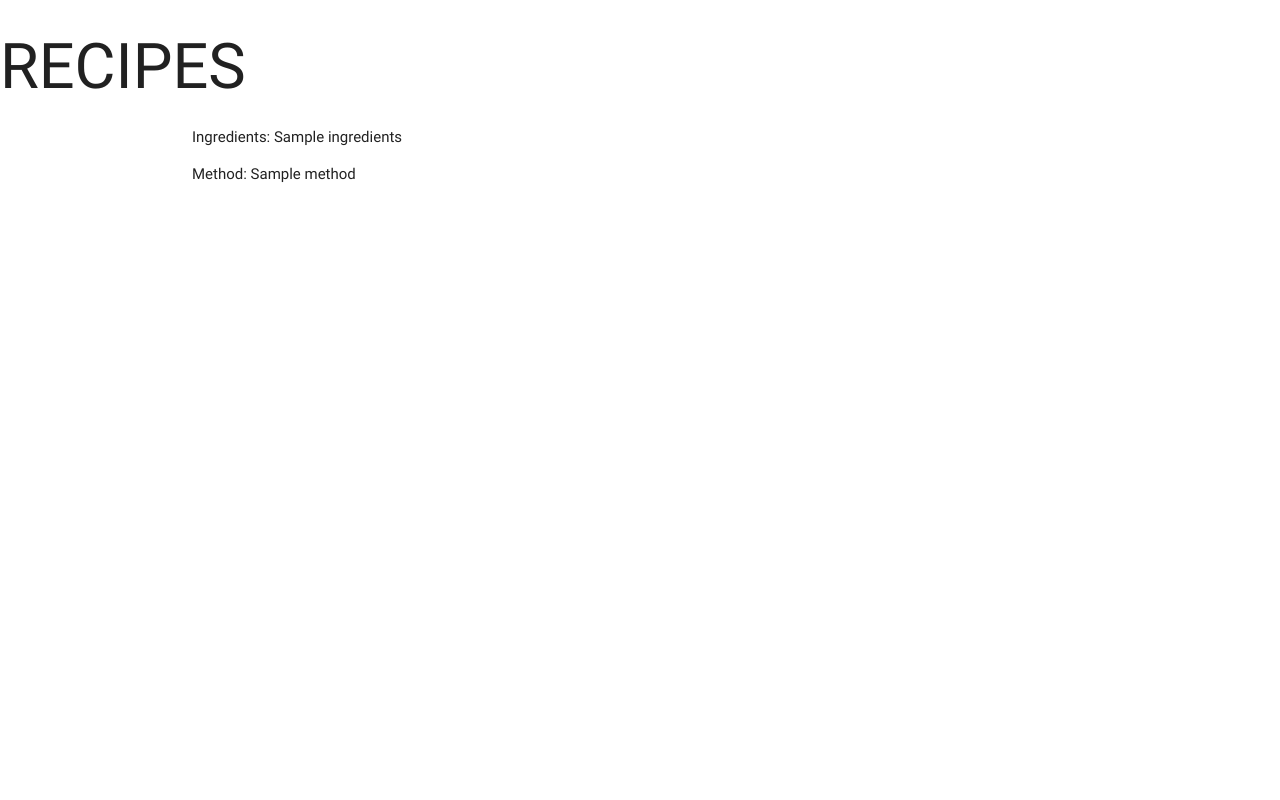
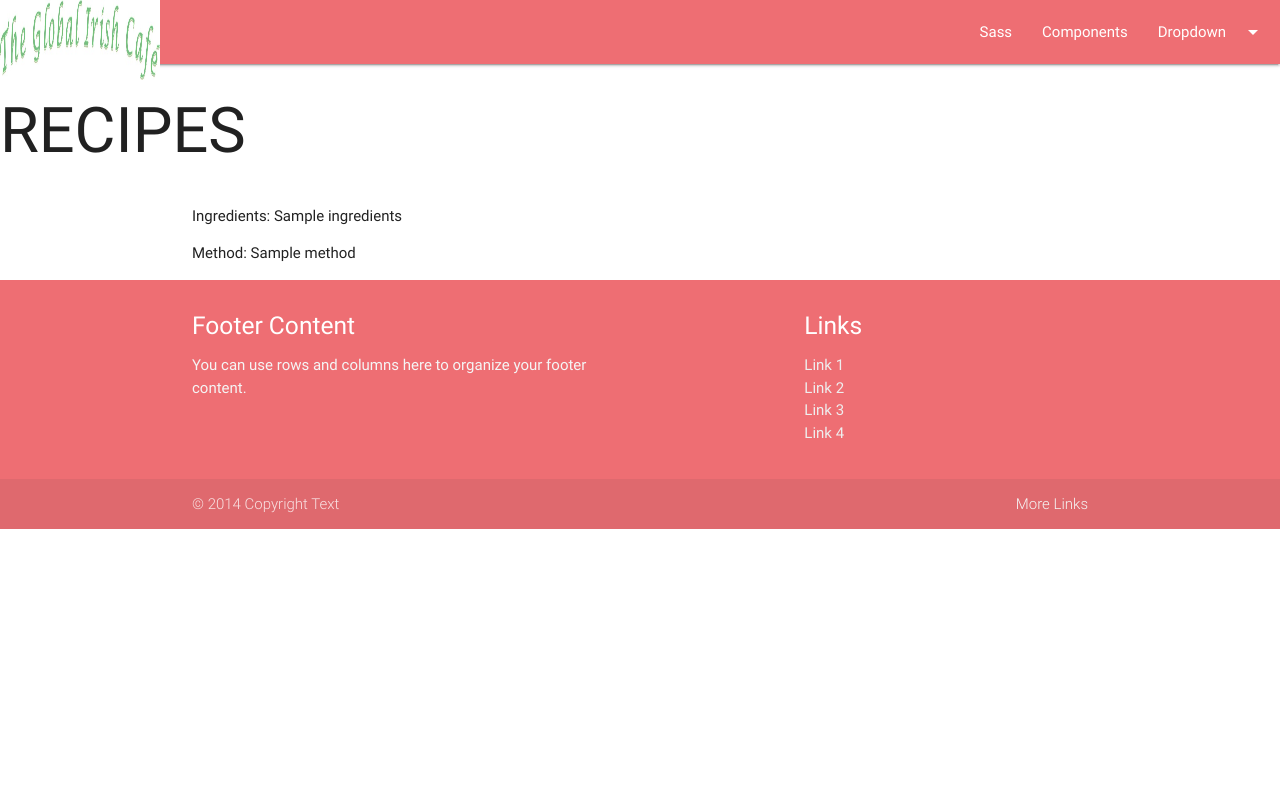
Before and after one commit to KittyMcDonagh/Third-Milestone-Project, a Flask app: page / in a window 1280 px wide. Run offline with Flask 2, Linux system fonts and the light colour scheme; a database or web service that is not in the repository returns one stand-in record (values such as "Sample title"); some libraries are stand-ins or nearby versions.

Commit message:
Adding navbar

```diff
--- a/app.py
+++ b/app.py
@@ -19,7 +19,7 @@ mongo = PyMongo(app)
 def get_recipes():
 
     # Redirect to recipes template, return all recipes
-    return render_template("recipes.html", recipes=mongo.db.recipes.find())
+    return render_template("recipes-home.html", recipes=mongo.db.recipes.find())
 
 if __name__ == '__main__':
     app.run(host=os.environ.get('IP'),
--- /dev/null
+++ b/static/css/style.css
@@ -0,0 +1,16 @@
+/* The following css was copied from materializecss.com to create a sticky footer */
+body {
+    display: flex;
+    min-height: 100vh;
+    flex-direction: column;
+}
+
+main {
+    flex: 1 0 auto;
+}
+
+.logo {
+    height: 80px;
+    width: 160px;
+
+}
--- a/templates/base.html
+++ b/templates/base.html
@@ -13,17 +13,86 @@
 <body>
 
     <header>
+
+        <!-- The code for the navbar was initally copied from materializecs.com -->
+
+        <!-- Dropdown Structure -->
+        <ul id="dropdown1" class="dropdown-content">
+            <li><a href="#!">one</a></li>
+            <li><a href="#!">two</a></li>
+            <li class="divider"></li>
+            <li><a href="#!">three</a></li>
+        </ul>
+        <nav>
+            <div class="nav-wrapper">
+                <a href="#!" class="brand-logo"><img class="logo" src="static/images/logo_gic.jpg"></a>
+                <ul class="right hide-on-med-and-down">
+                    <li><a href="sass.html">Sass</a></li>
+                    <li><a href="badges.html">Components</a></li>
+                    <!-- Dropdown Trigger -->
+                    <li><a class="dropdown-button" href="#!" data-activates="dropdown1">Dropdown<i class="material-icons right">arrow_drop_down</i></a></li>
+                </ul>
+            </div>
+        </nav>
+
+
         <h1>RECIPES</h1>
     </header>
 
     <div class="container">
 
+
         {% block content %} {% endblock %}
 
     </div>
 
+    <!-- The code for the footer was initially copied from materializecss.com -->
+    <footer class="page-footer">
+        <div class="container">
+            <div class="row">
+                <div class="col l6 s12">
+                    <h5 class="white-text">Footer Content</h5>
+                    <p class="grey-text text-lighten-4">You can use rows and columns here to organize your footer content.</p>
+                </div>
+                <div class="col l4 offset-l2 s12">
+                    <h5 class="white-text">Links</h5>
+                    <ul>
+                        <li><a class="grey-text text-lighten-3" href="#!">Link 1</a></li>
+                        <li><a class="grey-text text-lighten-3" href="#!">Link 2</a></li>
+                        <li><a class="grey-text text-lighten-3" href="#!">Link 3</a></li>
+                        <li><a class="grey-text text-lighten-3" href="#!">Link 4</a></li>
+                    </ul>
+                </div>
+            </div>
+        </div>
+        <div class="footer-copyright">
+            <div class="container">
+                © 2014 Copyright Text
+                <a class="grey-text text-lighten-4 right" href="#!">More Links</a>
+            </div>
+        </div>
+    </footer>
+
+
     <script src="https://cdnjs.cloudflare.com/ajax/libs/jquery/3.4.1/jquery.min.js"></script>
     <script src="https://cdnjs.cloudflare.com/ajax/libs/materialize/0.100.2/js/materialize.min.js"></script>
+
+    <script type="text/javascript">
+        $(document).ready(function() {
+            $(".dropdown-button").dropdown();
+        });
+
+        $('.dropdown-button').dropdown({
+            inDuration: 300,
+            outDuration: 225,
+            constrainWidth: false, // Does not change width of dropdown to that of the activator
+            hover: true, // Activate on hover
+            gutter: 0, // Spacing from edge
+            belowOrigin: false, // Displays dropdown below the button
+            alignment: 'left', // Displays dropdown with edge aligned to the left of button
+            stopPropagation: false // Stops event propagation
+        });
+    </script>
 
 
     </script>
```
Also changed, not shown: static/images/logo_gic.jpg (added), templates/recipes-home.html (renamed from templates/recipes.html).
